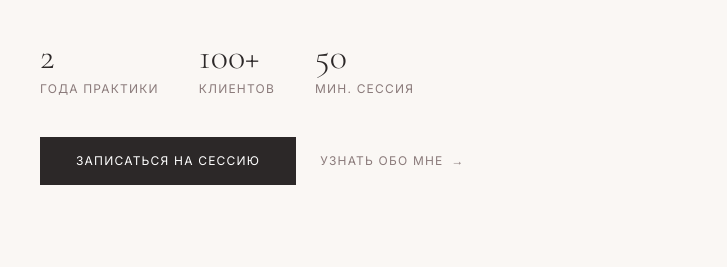
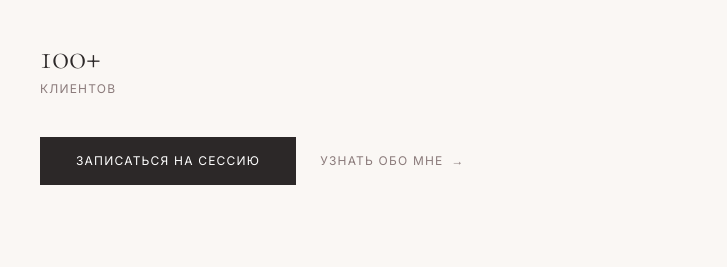
Before and after one commit to Romanoovaa/landing, a plain HTML site: page index.html in a window 1280 px wide. Shown: the part 533-800 px from the top of the page, 0-727 px from the left. Drawn offline with nearby package versions, Linux system fonts and the light colour scheme.

Commit message:
Убрать «2 года практики» и «50 мин» из первого экрана
Co-Authored-By: Claude Opus 5.5 <noreply@anthropic.com>
Claude-Session: https://claude.ai/code/session_01MGf1j3QaArUX2jCshEotxw

```diff
--- a/index.html
+++ b/index.html
@@ -71,9 +71,7 @@
     <h1 class="font-serif text-5xl md:text-6xl lg:text-7xl font-light leading-tight">Отношения, в которых<br>вам <em class="italic text-rosedeep">хорошо</em></h1>
     <p class="text-base leading-relaxed text-muted max-w-md">Помогаю строить теплые и честные отношения — с партнером и с собой. Работаю с одиночеством, конфликтами, эмоциональной дистанцией и страхом близости.</p>
     <div class="flex gap-10 pt-2">
-      <div><div class="font-serif text-4xl font-light">2</div><div class="text-xs uppercase tracking-widest text-muted mt-1">года практики</div></div>
       <div><div class="font-serif text-4xl font-light">100+</div><div class="text-xs uppercase tracking-widest text-muted mt-1">клиентов</div></div>
-      <div><div class="font-serif text-4xl font-light">50</div><div class="text-xs uppercase tracking-widest text-muted mt-1">мин. сессия</div></div>
     </div>
     <div class="flex flex-wrap items-center gap-6 pt-2">
       <a href="#contact" class="text-xs uppercase tracking-widest text-white bg-charcoal px-9 py-4 hover:bg-rosedeep transition-colors">Записаться на сессию</a>
```
